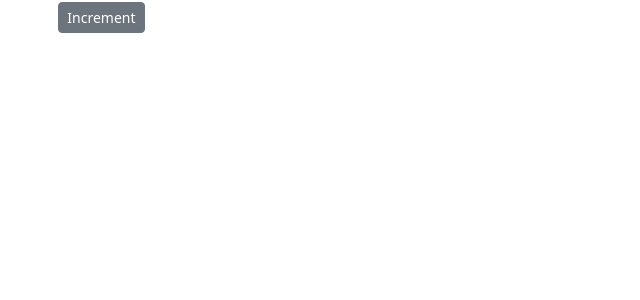
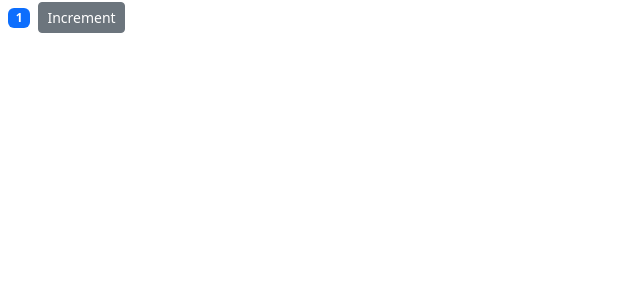
Before and after one commit to jabez-abija2399/React_projects, a React (Create React App) app in the folder counter-app/: page / in a window 1280 px wide. Shown: the top 300 px of the page, without its empty margins (0-640 px from the left). Built offline with nearby package versions, Linux system fonts and the light colour scheme.

Commit message:
Update Counter component to initialize count at 1 and handle increment action

```diff
--- a/counter-app/src/components/counter.jsx
+++ b/counter-app/src/components/counter.jsx
@@ -2,18 +2,22 @@ import React, { Component } from 'react'
 
 class Counter extends Component {
     state = {
-        count: 0
+        count: 1
      }
+     handleIncrement(){
+            console.log('Increment Clicked', this)
+        }
+
     render() {
         return (
             <div>
                 <span className={this.getBadgeClasses()}>{this.formatCount()}</span>
-                <button className="btn btn-secondary btn-sm">Increment</button>
+                <button onClick={this.handleIncrement} className="btn btn-secondary btn-sm">Increment</button>
             </div>
         );
     }
     getBadgeClasses(){
-        let classes = "badge m-2 badge-";
+        let classes = "badge m-2 bg-";
         classes += (this.state.count === 0) ? "warning" : "primary";
         return classes
     }
```
